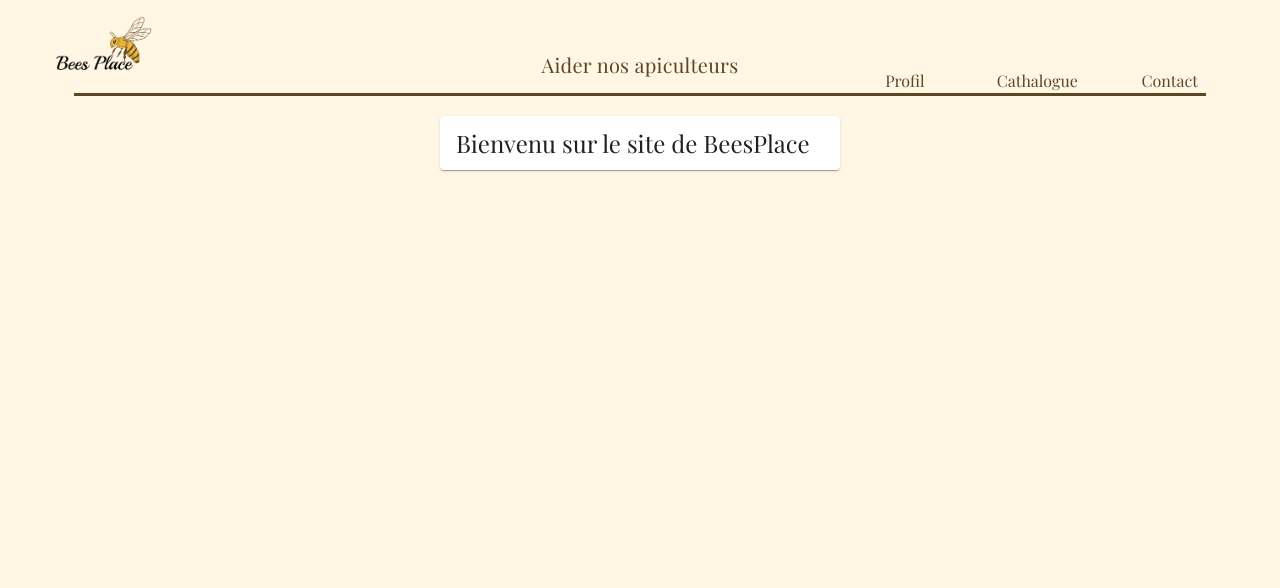
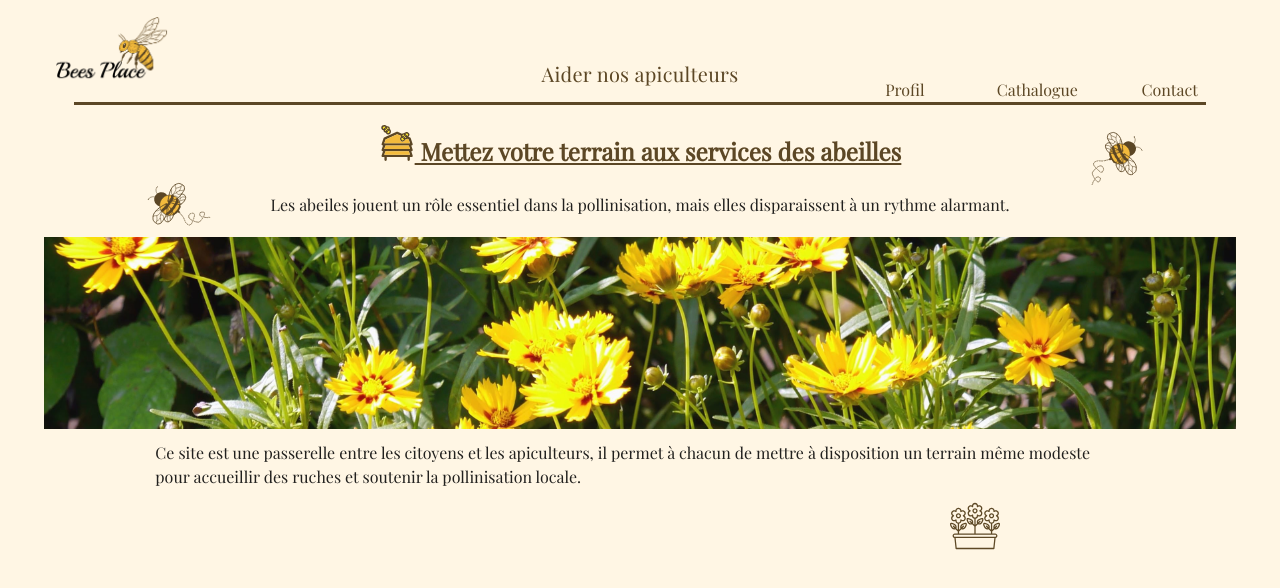
Before and after one commit to GeraudClmt/BeesPlaceFront, a Vue app: page / in a window 1280 px wide. Shown: the top 588 px of the page. Built offline with nearby package versions, Linux system fonts and the light colour scheme.

Commit message:
Modification de l'index

```diff
--- a/src/components/NavBar.vue
+++ b/src/components/NavBar.vue
@@ -9,16 +9,28 @@
       <v-col cols="4" class="d-flex justify-center align-end text-center title">
         <p class="text-h6">Aider nos apiculteurs</p>
       </v-col>
-      <v-col v-if="screenWidth < 600" cols="4" class="d-flex justify-end align-end">
+      <v-col
+        v-if="screenWidth < 600"
+        cols="4"
+        class="d-flex justify-end align-end"
+      >
         <v-menu open-on-hover>
           <template v-slot:activator="{ props }">
             <v-btn v-bind="props" class="btnMenu">
-              <img src="@/assets/SVG/Bouton_menu.svg" alt="menu" class="logoMenu" />
+              <img
+                src="@/assets/SVG/Bouton_menu.svg"
+                alt="menu"
+                class="logoMenu"
+              />
             </v-btn>
           </template>
 
           <v-list>
-            <v-list-item v-for="(item, index) in items" :key="index" :value="index">
+            <v-list-item
+              v-for="(item, index) in items"
+              :key="index"
+              :value="index"
+            >
               <v-list-item-title>{{ item.title }}</v-list-item-title>
             </v-list-item>
           </v-list>
@@ -26,48 +38,55 @@
       </v-col>
       <v-col v-else cols="4" class="d-flex align-end">
         <v-row class="d-flex justify-center align-end text-center">
-          <v-col cols="4" class="pa-0" v-for="(item, index) in items" :key="index" :value="index">
-            <router-link class="menuLink" :to="item.link">{{ item.title }}</router-link>
+          <v-col
+            cols="4"
+            class="pa-0"
+            v-for="(item, index) in items"
+            :key="index"
+            :value="index"
+          >
+            <router-link class="menuLink" :to="item.link">{{
+              item.title
+            }}</router-link>
           </v-col>
         </v-row>
       </v-col>
     </v-row>
     <v-row class="d-flex justify-center">
-      <hr class="horizontalLigne">
+      <hr class="horizontalLigne" />
     </v-row>
   </v-container>
 </template>
 
 <script setup>
-import { ref, onMounted, onUnmounted } from 'vue';
+import { ref, onMounted, onUnmounted } from "vue";
 
 const items = [
-  { title: 'Profil', link: '/' },
-  { title: 'Cathalogue', link: '/' },
-  { title: 'Contact', link: '/' },
-]
+  { title: "Profil", link: "/" },
+  { title: "Cathalogue", link: "/" },
+  { title: "Contact", link: "/" },
+];
 
-const screenWidth = ref(window.innerWidth)
+const screenWidth = ref(window.innerWidth);
 
 function handleResize() {
-  screenWidth.value = window.innerWidth
+  screenWidth.value = window.innerWidth;
 }
 onMounted(() => {
-  window.addEventListener('resize', handleResize)
-})
+  window.addEventListener("resize", handleResize);
+});
 onUnmounted(() => {
-  window.removeEventListener('resize', handleResize)
-})
-
+  window.removeEventListener("resize", handleResize);
+});
 </script>
 
 <style scoped>
 .logo {
-  width: 6em;
+  width: 7em;
 }
 
 .title {
-  color: #5C4725;
+  color: #5c4725;
 }
 
 .logoMenu {
@@ -87,13 +106,13 @@ onUnmounted(() => {
   width: 95%;
   border: none;
   height: 3px;
-  background-color: #5C4725;
+  background-color: #5c4725;
   margin: auto;
 }
 
 .menuLink {
   text-decoration: none;
-  color: #5C4725;
+  color: #5c4725;
   padding: 0;
 }
 
--- a/src/router/views/index.vue
+++ b/src/router/views/index.vue
@@ -1,10 +1,10 @@
 <script setup>
-import {onMounted} from 'vue'
-import NavBar from '@/components/NavBar.vue'
+import { onMounted } from "vue";
+import NavBar from "@/components/NavBar.vue";
 
 onMounted(() => {
-    document.title = "BeesPlace"
-})
+  document.title = "BeesPlace";
+});
 </script>
 
 <template>
@@ -12,15 +12,112 @@ onMounted(() => {
     <NavBar />
     <v-main>
       <v-container>
-                <v-card class="mx-auto" max-width="400">
-                    <v-card-title class="text-h5">
-                        Bienvenu sur le site de BeesPlace
-                    </v-card-title>
-                </v-card>
+        <img
+          class="firstLittleBee"
+          src="@/assets/SVG/Petite_abeille.svg"
+          alt="Image petite abeille"
+        />
+        <img
+          class="secondeLittleBee"
+          src="@/assets/SVG/Petite_abeille.svg"
+          alt="Image petite abeille"
+        />
+        <v-row class="d-flex justify-center">
+          <v-col cols="11">
+            <h2 class="subtitle text-center">
+              <img
+                src="@/assets/SVG/Ruche.svg"
+                alt="Image d'une Ruche"
+                class="imgSubtitle"
+              />
+              Mettez votre terrain aux services des abeilles
+            </h2>
+          </v-col>
+        </v-row>
+        <v-row class="text-center d-flex justify-center">
+          <v-col cols="10">
+            <p>
+              Les abeiles jouent un rôle essentiel dans la pollinisation, mais
+              elles disparaissent à un rythme alarmant.
+            </p>
+          </v-col>
+        </v-row>
+        <v-row class="mt-5">
+          <img
+            src="@/assets/Photos/Photo_fleurs.jpg"
+            alt="Image de fleurs"
+            class="imgFlowers"
+          />
+        </v-row>
+        <v-row class="mt5 d-flex justify-center">
+          <v-col cols="10">
+            <p>
+              Ce site est une passerelle entre les citoyens et les apiculteurs,
+              il permet à chacun de mettre à disposition un terrain même modeste
+              pour accueillir des ruches et soutenir la pollinisation locale.
+            </p>
+          </v-col>
+        </v-row>
+        <v-row class="d-flex justify-end mt-0">
+          <v-col cols="3">
+            <img
+              width="50vw"
+              src="@/assets/SVG/Pot_de_fleurs.svg"
+              alt="Image pot de fleurs"
+            />
+          </v-col>
+        </v-row>
       </v-container>
     </v-main>
   </v-app>
 </template>
 
 <style>
+.imgSubtitle {
+  height: 1.5em;
+  width: 1.5em;
+}
+.subtitle {
+  color: #5c4725;
+  text-decoration: underline;
+}
+.firstLittleBee {
+  position: absolute;
+  left: 83vw;
+  top: 50vw;
+  transform: rotate(60deg);
+  width: 3em;
+}
+.secondeLittleBee {
+  position: absolute;
+  left: 6vw;
+  top: 61vw;
+  transform: rotate(-55deg);
+  width: 3em;
+}
+.imgFlowers {
+  object-fit: cover;
+  width: 100%;
+  height: 15vw;
+}
+@media (min-width: 500px) {
+  .firstLittleBee {
+    left: 85vw;
+    top: 30vw;
+  }
+  .secondeLittleBee {
+    left: 12vw;
+    top: 32vw;
+  }
+}
+@media (min-width: 800px) {
+  .firstLittleBee {
+    left: 85vw;
+    top: 10vw;
+  }
+  .secondeLittleBee {
+    left: 12vw;
+    top: 14vw;
+  }
+}
 </style>
--- a/src/style.css
+++ b/src/style.css
@@ -12,7 +12,8 @@
     font-style: normal;
 }
 
-* {
+*,
+body {
     font-family: 'Playfair_Display', Arial, sans-serif !important;
 }
 
```
Lines whose indentation alone changed are shown as unchanged.
